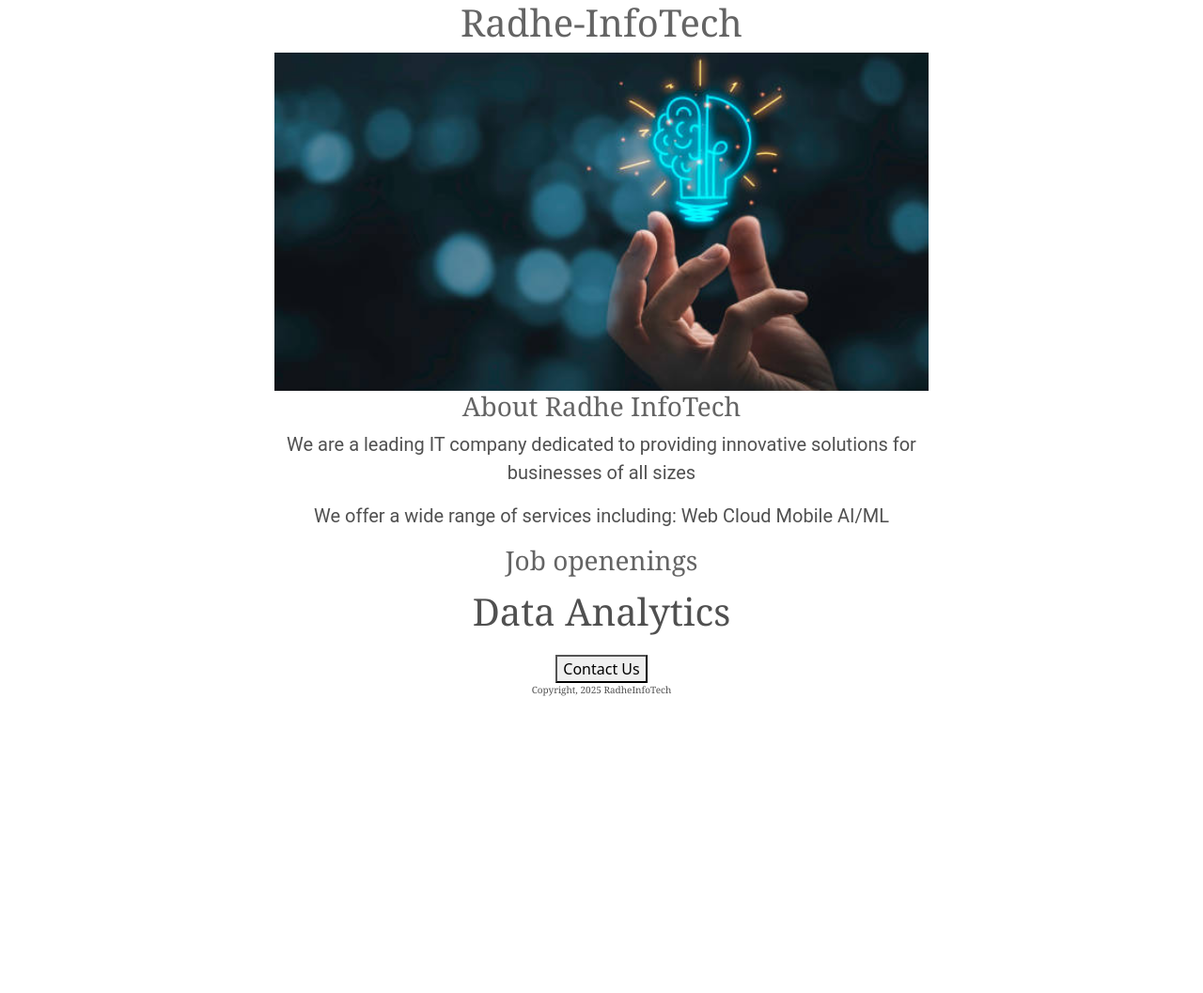
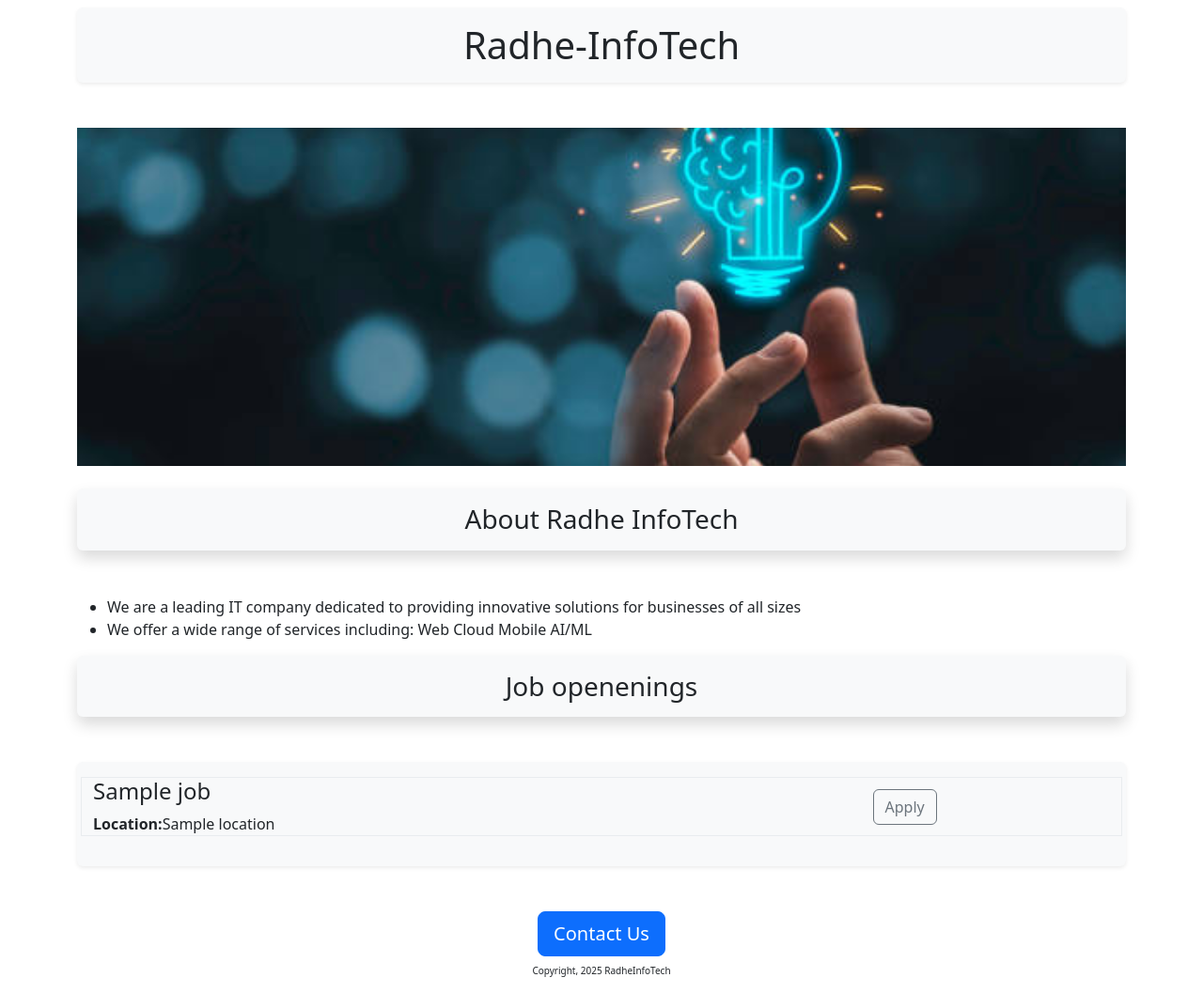
Before and after one commit to Radhe-InfoTech/Radhe-InfoTech-Careers-Website, a Flask app: template templates/home.html in a window 1280 px wide. Shown: the whole page at 94% size. Before the commit the page ends 741 px from the top, so only its background shows below. Run offline with Flask 3, Linux system fonts and the light colour scheme; the template is opened without the code that fills it: most values are stand-ins (such as "Sample title", 1, 10 or a date in 2020).

Commit message:
addeing jobs list with html template

```diff
--- a/app.py
+++ b/app.py
@@ -1,10 +1,51 @@
-from flask import Flask, render_template
+from flask import Flask, render_template, jsonify
 
 app = Flask(__name__)
 
+JOBS = [{
+    'id': 1,
+    'title': 'Data Analyst',
+    'location': 'Bengaluru, India',
+    'salary': 'Rs. 10,00,000'
+}, {
+    'id': 2,
+    'title': 'Data Scientist',
+    'location': 'Delhi, India',
+    'salary': 'Rs. 15,00,000'
+}, {
+    'id': 3,
+    'title': 'Frontend Engineer',
+    'location': 'Remote',
+    'salary': 'Rs. 12,00,000'
+}, {
+    'id': 4,
+    'title': 'Backend Engineer',
+    'location': 'San Francisco, USA',
+    'salary': '$120,000'
+}, {
+    'id': 5,
+    'title': 'Data Engineer',
+    'location': 'Hyderabad, India',
+    'salary': 'Rs. 14,00,000'
+}, {
+    'id': 6,
+    'title': 'Machine Learning Engineer',
+    'location': 'California, USA',
+    'salary': '$ 16,00,000'
+}]
+
+
 @app.route('/')
 def hello():
-  return render_template('home.html')
+    return render_template('home.html',
+                           jobs=JOBS,
+                           company_name='Radhe-InfoTech ')
+
+
+@app.route("/jobs")
+def list_jobs():
+    return jsonify(JOBS)
+
 
 if __name__ == "__main__":
-  app.run(host='0.0.0.0', port=8080)
+    app.run(host='0.0.0.0', port=8080)
--- a/templates/home.html
+++ b/templates/home.html
@@ -9,50 +9,44 @@
   <link href="https://cdn.jsdelivr.net/npm/bootstrap@5.3.3/dist/css/bootstrap.min.css" rel="stylesheet" integrity="sha384-QWTKZyjpPEjISv5WaRU9OFeRpok6YctnYmDr5pNlyT2bRjXh0JMhjY6hW+ALEwIH" crossorigin="anonymous">
 
 
-    <style>
-      .heading{text-align:center;
-         font-family:'cambria';
-         color:rgb(100,100,100);
-         font-weight:normal;
-        }
-      p{
-        color:rgb(80,80,80);
-        font-size:40px;
-        font-family:'cambria';
-        text-align:center;
-      }
-      #banner{
-        width:100%;
-        height:360px;
-        object-fit:cover;
-      }
-      .container{
-        margin:0 auto;
-        max-width:720px;
-      }
-      .text{
-        font-family:'roboto';
-        font-size:20px;
-        color:rgb(80,80,80);
-        text-align:center;
-      }
-    </style>
+   <style>
+     #banner{
+       height: 360px;
+       width: 100%;
+       object-fit: cover;
+       margin-bottom: 16px;
+     }
+   </style>
 
-    <title>Radhe-InfoTech Career</title>
+    <title>{{company_name}}Career</title>
 </head>
 <body>
   <div class='container'>
-    <h1 class="heading">Radhe-InfoTech</h1>
-     <img id='banner' src="..\static\tag_img.jpg" height="320"/>
-    <h3 class="heading">About Radhe InfoTech</h3>
-      <p class='text'>We are a leading IT company dedicated to providing innovative solutions for businesses of all sizes</p>
-      <p class='text'>We offer a wide range of services including: Web Cloud Mobile AI/ML</p>
-        <h3 class="heading">Job openenings</h3>
-        <p>Data Analytics</p>
+    <h1 class='text-center mt-2 mb-4 shadow-sm p-3 mb-5 bg-body-tertiary rounded'>Radhe-InfoTech</h1>
+     <img class='img-fluid' id='banner' src="..\static\tag_img.jpg" height="320"/>
+
+    <h3 class='text-center mt-2 mb-4 shadow p-3 mb-5 bg-body-tertiary rounded' >About Radhe InfoTech</h3>
+    <ul>
+      <li class='lean'>
+      We are a leading IT company dedicated to providing innovative solutions for businesses of all sizes
+      </li>
+      <li class='lean'>We offer a wide range of services including: Web Cloud Mobile AI/ML
+      </li>
+       </ul>
+
+
+
+        <h3 class='text-center mt-3 mb-4 shadow p-3 mb-5 bg-body-tertiary rounded' >Job openenings</h3>
+        <div class='shadow-sm p-3 mb-5 bg-body-tertiary rounded's>
+          {% for job in jobs %}
+            {% include 'jobitem.html' %}
+          {% endfor %}
+        </div>
+
+
     <div style='text-align:center'>
-        <button>Contact Us</button>
-      <p style='font-size:10px'>Copyright, 2025
-      RadheInfoTech</p>
+        <button class='btn btn-primary btn-lg'>Contact Us</button>
+        <p style='font-size:10px' class='text-center mt-2 sm-2'>Copyright, 2025 RadheInfoTech</p>
     </div>
 
   </div>
--- /dev/null
+++ b/templates/jobitem.html
@@ -0,0 +1,15 @@
+<div class='border-bottom border border-light-subtle row align-items-center' style='margin-bottom:16px;'>
+  <div class='col-9'>
+    <h4>
+      {{job['title']}}
+    </h4>
+    <div><b>Location:</b>{{jobs['location']}}</div>
+
+    {%if 'salary' in job %}
+    <div><b>Salary:</b>{{jobs['salary']}}</div>
+   {%endif%}
+  </div>
+  <div class='col-3'>
+    <button type="button" class="btn btn-outline-secondary">Apply</button>
+  </div>
+</div>
```
Also changed, not shown: 1 other file.
